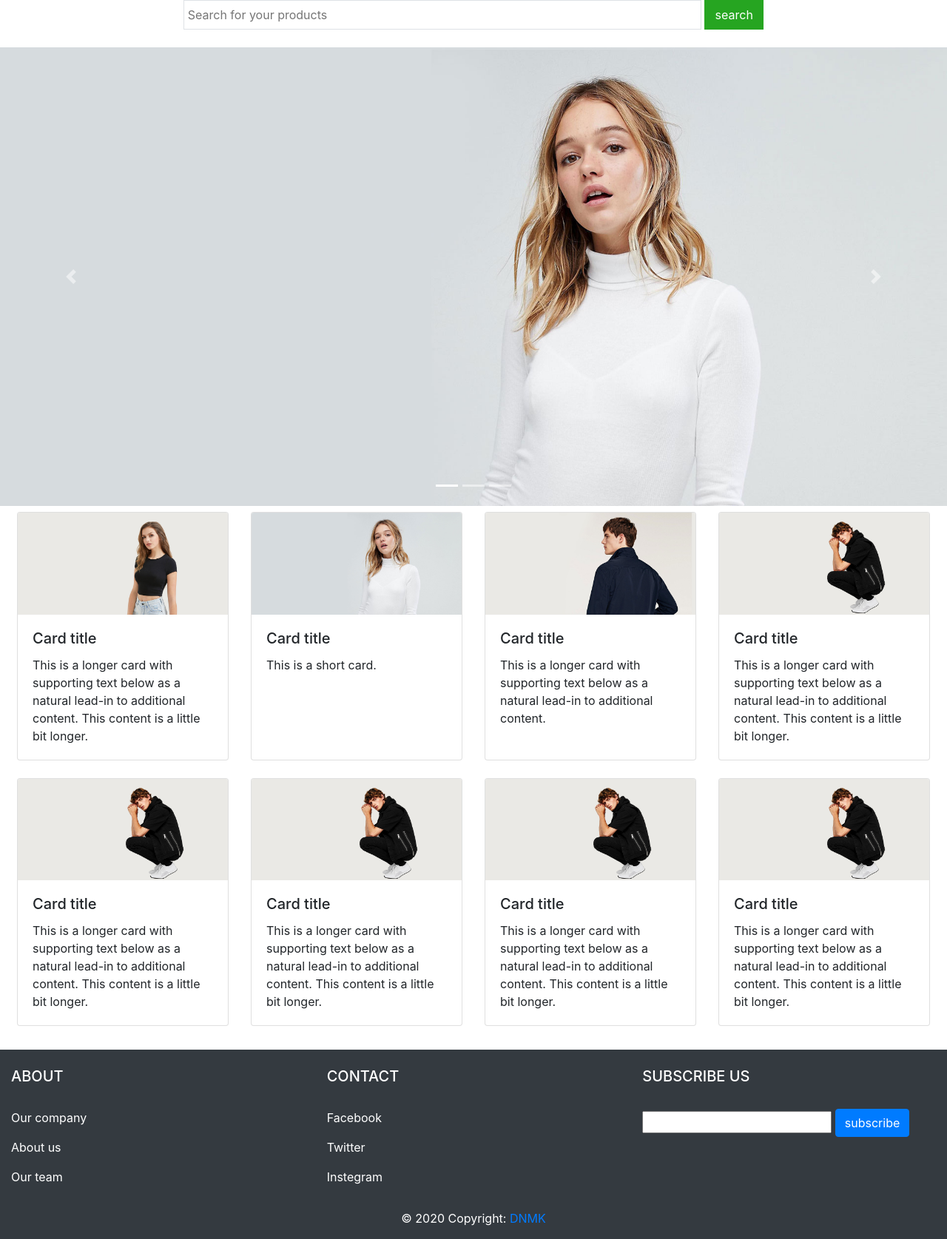
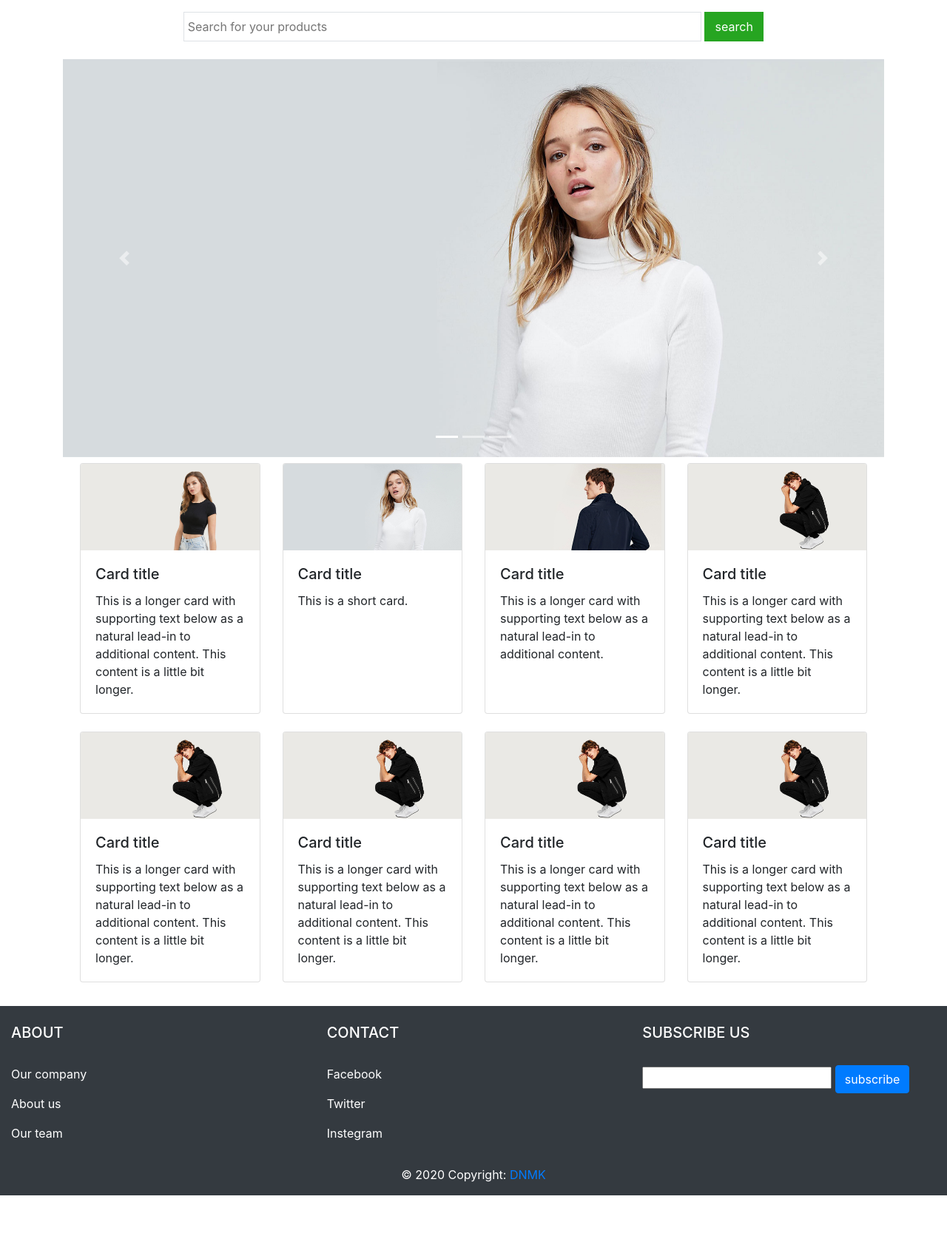
Before and after one commit to didarbek/djangoecommerce, a Django app: page / in a window 1280 px wide. Shown: the part 107-1782 px from the top of the page at 74% size. After the commit the page ends 1723 px from the top, so only its background shows below. Run offline with Django 3.2, Linux system fonts and the light colour scheme; some libraries are stand-ins or nearby versions.

Commit message:
changed main page

```diff
--- a/templates/home.html
+++ b/templates/home.html
@@ -3,7 +3,8 @@
 {% block title %}Home{% endblock title %}
 
 {% block content %}
-<div class="text-center" >
+<div class="container">
+<div class="text-center mt-3" >
     <div class="col-12 pb-4">
       <input type="text" style="width: 700px; height: 40px; padding: 5px;" placeholder="Search for your products" class="border border-muted">
       <button style="padding: 7px; width: 80px; border: 1px solid rgb(38, 165, 33); background-color: rgb(38, 165, 33); color: white;">search</button>
@@ -118,4 +119,5 @@
         </div>
       </div>
   </div>
+  </div>
 {% endblock content %}
```
